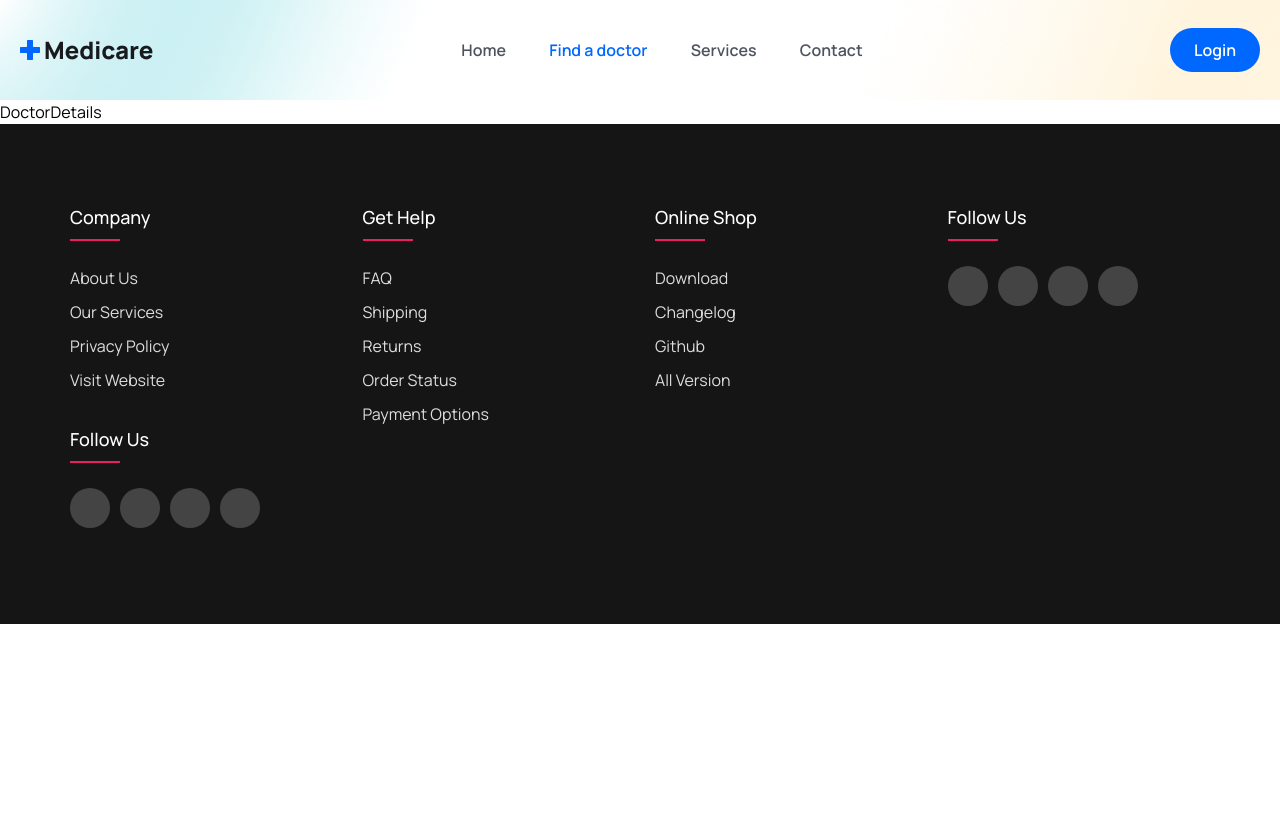
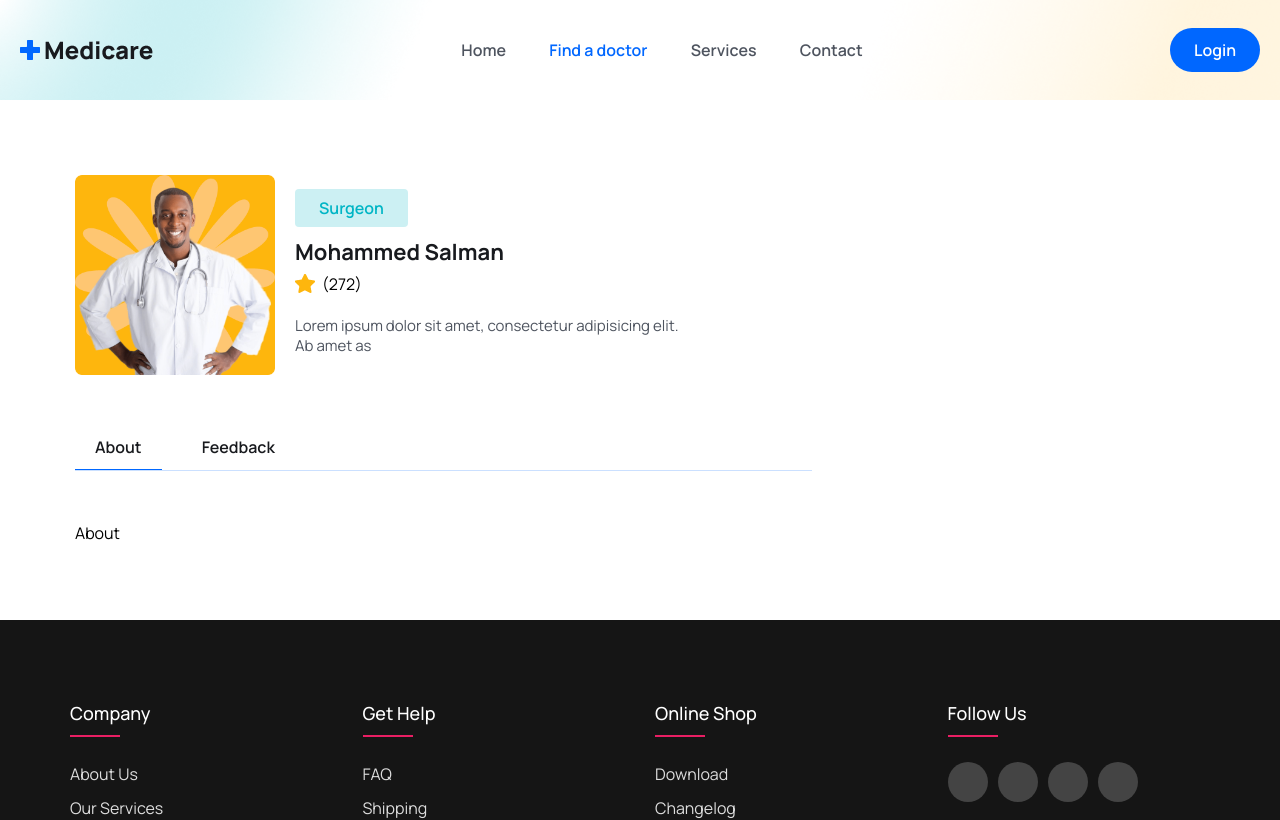
Before and after one commit to SalmanMohammed2001/Docker_Appointement_Frontend, a React (Vite) app: page /doctors/1 in a window 1280 px wide. Shown: the top 820 px of the page. Built offline with nearby package versions, Linux system fonts and the light colour scheme.

Commit message:
implementation DoctorDetails page details

```diff
--- /dev/null
+++ b/src/pages/Doctor/About.tsx
@@ -0,0 +1,8 @@
+const AboutPage = () => {
+    return(
+        <div>
+            <h1>About</h1>
+        </div>
+    )
+}
+export default AboutPage;
--- a/src/pages/Doctor/DoctorDetails.tsx
+++ b/src/pages/Doctor/DoctorDetails.tsx
@@ -1,9 +1,67 @@
+import doctorImg from '../../assets/images/doctor-img01.png'
+import StarImg from '../../assets/images/Star.png'
+import {useState} from "react";
 
+import Feedback from "./Feedback.tsx";
+import About from "./About.tsx";
 const DoctorDetails = () => {
+
+    const [tab,setTab] = useState('about')
+
         return(
-            <div>
-                DoctorDetails
-            </div>
+            <section>
+                <div className={"max-w-[1170px] px-5 mx-auto  "}>
+                    <div className={"grid md:grid-cols-3 gap-[50px]"}>
+                        <div className={"md:col-span-2"}>
+                            <div className={"flex items-center  gap-5"}>
+                                <figure className={"max-w-[200px] max-h-[200px]"}>
+                                    <img src={doctorImg} alt="" className={"w-full"}/>
+                                </figure>
+                                <div>
+                                    <span className={"bg-[#CCF0F3]  text-irisBlueColor py-1 px-3 lg:py-2 lg:px-6 text-[12px] lg:text-[16px] rounded leading-4 lg:leading-7 font-semibold"}>Surgeon</span>
+                                    <h3 className={"mt-3 text-[22px] text-headingColor  leading-9 font-bold"}>Mohammed Salman</h3>
+
+                                    <div className={"flex items-center gap-[6px] "}>
+                                        <span className={"flex items-center gap-[6px] text-[14px] leading-5 lg:text-[16px] lg:leading-7 font-semibold text-headingColor"}> <img src={StarImg} alt=""/></span>
+                                        <span className={"text-[14px] leading-5 lg:text-[16px]  lg:leading-7 font-[400]"}>(272)</span>
+                                    </div>
+
+                                    <p className={"text_para text-[14px] md:text-[15px] lg:max-w-[400px] leading-5"}>Lorem ipsum dolor sit amet, consectetur adipisicing elit.
+                                        Ab amet as</p>
+                                </div>
+
+                            </div>
+
+
+                            <div className={"mt-[50px] border-b border-solid border-[#0066ff34]"}>
+                                <button onClick={()=>setTab('about')}
+                                    className={`${tab=="about" && "border-b border-solid border-primaryColor"}
+                                    py-2 px-5 text-headingColor font-semibold text-[16px]  mr-5 leading-7 `}>About
+                                </button>
+                                <button onClick={()=>setTab('feedback')}
+                                    className={` ${tab=="feedback" && " border-b border-solid border-primaryColor"}
+                                    py-2 px-5 text-headingColor font-semibold text-[16px]  mr-5 leading-7 `}>Feedback
+                                </button>
+                            </div>
+
+                            <div className={"mt-[50px]"}>
+                                {
+                                    tab=='about'&& <About/>
+                                }
+                                {
+                                    tab=='feedback'&& <Feedback/>
+                                }
+
+                            </div>
+
+                        </div>
+
+
+
+
+                    </div>
+                </div>
+            </section>
         )
 }
 export default DoctorDetails;
--- a/src/pages/Doctor/Doctors.tsx
+++ b/src/pages/Doctor/Doctors.tsx
@@ -2,6 +2,7 @@
 import DoctorCard from "../../components/doctor/DoctorCard.tsx";
 // @ts-ignore
 import {doctors} from "../../assets/data/doctors";
+import Testimonial from "../../components/testimonial/Testimonial.tsx";
 
 
 const Doctors = () => {
@@ -32,6 +33,20 @@ const Doctors = () => {
                         </div>
                     </div>
                 </section>
+                {/*====================intestinal  section=========================*/}
+                <section>
+                    <div className="container">
+                        <div className={"xl:w-[470px] mx-auto"}>
+                            <h2 className={"heading text-center"}>Our Great Doctor</h2>
+
+                            <p className={"text_para text-center"}>Lorem ipsum dolor sit amet, consectetur adipisicing elit.
+                                Adipisci aliquam</p>
+                        </div>
+                        <Testimonial/>
+                    </div>
+                </section>
+
+                {/*====================intestinal  section=========================*/}
             </div>
         )
 }
--- /dev/null
+++ b/src/pages/Doctor/Feedback.tsx
@@ -0,0 +1,6 @@
+const FeedbackPage=()=> {
+    return(
+        <h1>Feedback</h1>
+    )
+}
+export default FeedbackPage;
```
